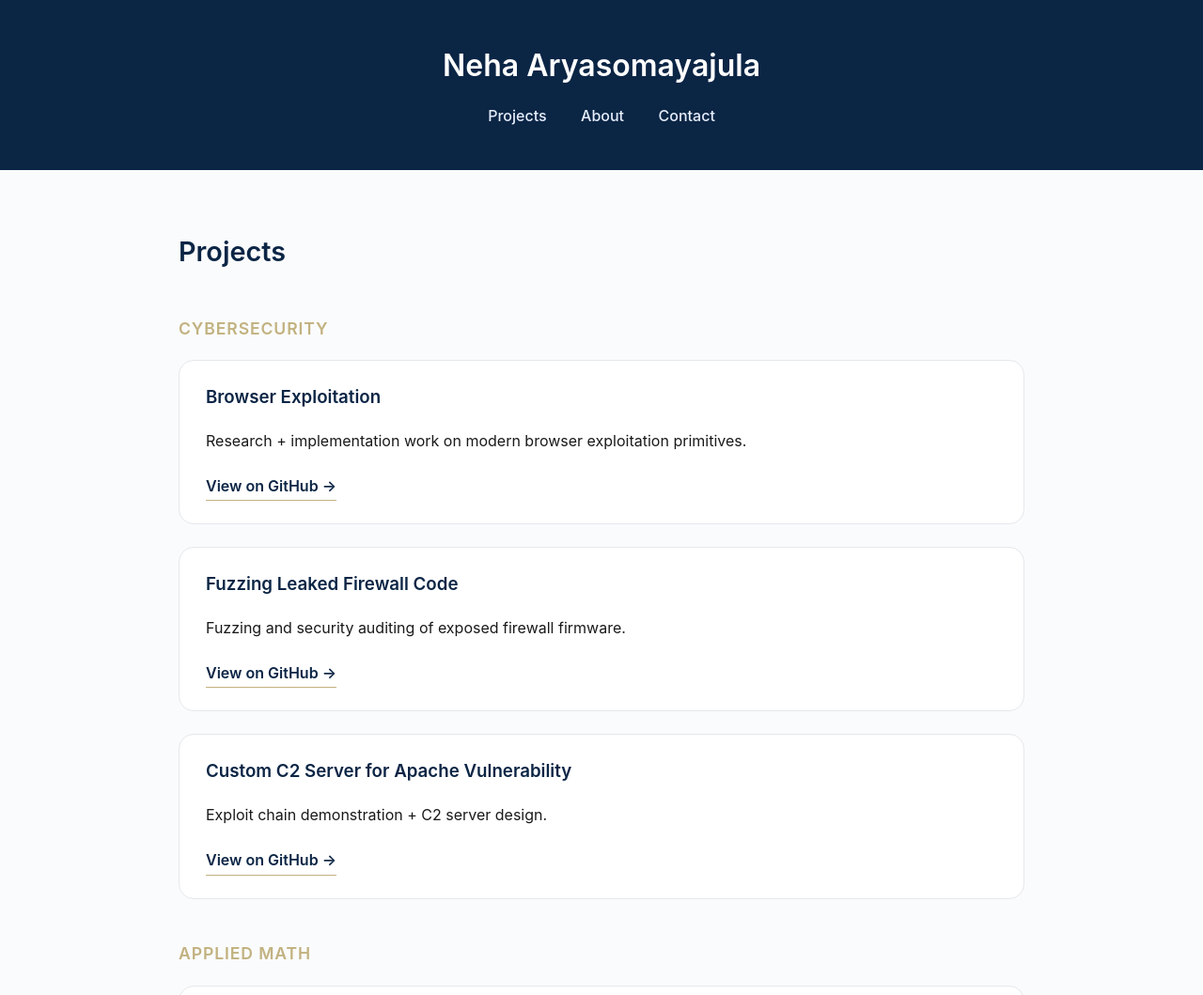
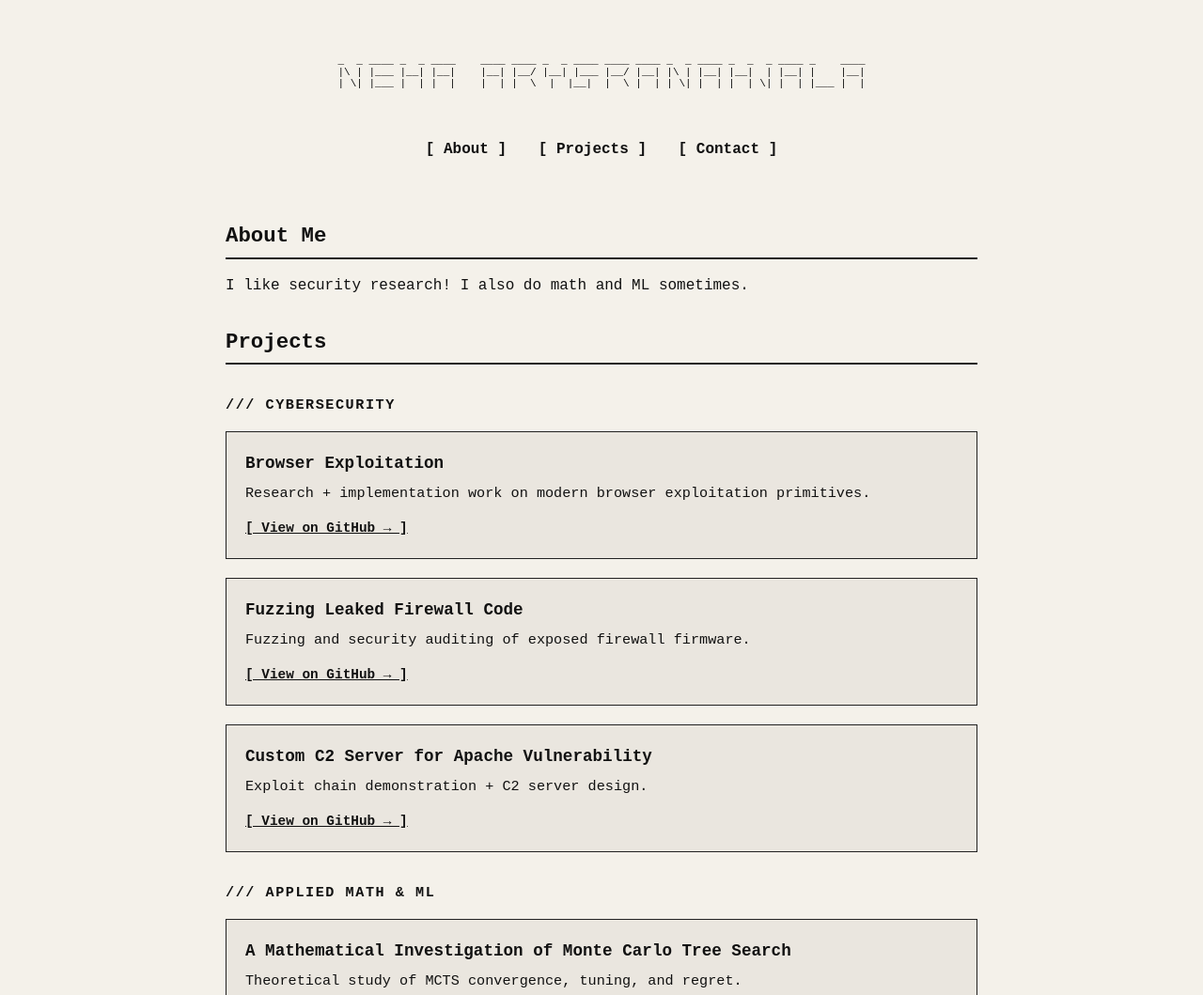
Before and after one commit to nehaka02/nehaka02.github.io, a plain HTML site: page index.html in a window 1280 px wide. Shown: the top 1059 px of the page at 94% size. Drawn offline with Linux system fonts and the light colour scheme.

Commit message:
Refactor index.html for improved layout and content
Updated the title and modified styles for improved aesthetics. Reorganized sections and added new content for better structure.

```diff
--- a/index.html
+++ b/index.html
@@ -3,178 +3,207 @@
 <head>
   <meta charset="UTF-8" />
   <meta name="viewport" content="width=device-width, initial-scale=1.0" />
-  <title>Neha Aryasomayajula — Projects</title>
+  <title>Neha Aryasomayajula — Security & Math</title>
 
   <style>
     :root {
-      --navy: #0b2545;
-      --sand: #c2b280;
-      --bg: #fafbfc;
-      --text-dark: #1a1a1a;
-      --text-muted: #5a6a85;
-      --card-border: #e5e8ec;
+      --bg-oatmeal: #f4f1ea;
+      --text-black: #111111;
+      --border-color: #222222;
+      --card-bg: #eae6df;
     }
 
     body {
       margin: 0;
-      font-family: -apple-system, BlinkMacSystemFont, "Segoe UI", Roboto, Helvetica, Arial, sans-serif;
-      background: var(--bg);
-      color: var(--text-dark);
-      line-height: 1.6;
+      font-family: "Courier New", Courier, monospace;
+      background: var(--bg-oatmeal);
+      color: var(--text-black);
+      line-height: 1.5;
     }
 
-    /* --- Header --- */
+    /* --- Header & ASCII --- */
     header {
-      background: var(--navy);
-      color: white;
-      padding: 2.75rem 1rem;
+      padding: 3rem 1rem 1rem 1rem;
       text-align: center;
     }
 
-    header h1 {
-      margin: 0 0 1rem 0;
-      font-size: 2rem;
-      font-weight: 600;
+    .ascii-art {
+      display: inline-block;
+      text-align: left;
+      font-family: "Courier New", Courier, monospace;
+      font-size: 11px;
+      line-height: 1.1;
+      white-space: pre;
+      color: var(--text-black);
+      overflow-x: auto;
+      max-width: 100%;
+      margin-bottom: 1.5rem;
+    }
+
+    nav {
+      margin-top: 0.5rem;
     }
 
     nav a {
-      color: #e6eefc;
+      color: var(--text-black);
       text-decoration: none;
-      margin: 0 1rem;
-      font-weight: 500;
-      transition: opacity .2s ease;
+      margin: 0 0.75rem;
+      font-weight: bold;
     }
+
     nav a:hover {
-      opacity: 0.7;
+      text-decoration: underline;
     }
 
     /* --- Layout --- */
     .container {
-      max-width: 900px;
-      padding: 2rem 1rem;
+      max-width: 800px;
+      padding: 1rem 1rem 2rem 1rem;
       margin: auto;
     }
 
     h2.section-title {
-      font-size: 1.8rem;
-      font-weight: 600;
-      color: var(--navy);
-      margin-bottom: 1.2rem;
+      font-size: 1.4rem;
+      font-weight: bold;
+      color: var(--text-black);
       margin-top: 2rem;
+      margin-bottom: 1rem;
+      border-bottom: 2px solid var(--border-color);
+      padding-bottom: 0.3rem;
     }
 
     .category {
-      font-size: 1.1rem;
-      font-weight: 600;
-      color: var(--sand);
-      margin-top: 2.8rem;
-      margin-bottom: 1.2rem;
+      font-size: 0.95rem;
+      font-weight: bold;
+      color: var(--text-black);
+      margin-top: 2rem;
+      margin-bottom: 1rem;
       text-transform: uppercase;
-      letter-spacing: 0.05em;
+      letter-spacing: 0.1em;
     }
 
-    /* --- Cards --- */
+    /* --- Minimal Terminal Cards --- */
     .project-card {
-      background: white;
-      padding: 1.5rem 1.75rem;
-      border-radius: 16px;
-      border: 1px solid var(--card-border);
-      margin-bottom: 1.5rem;
-      transition: transform .18s ease, box-shadow .18s ease;
-    }
-    .project-card:hover {
-      transform: translateY(-3px);
-      box-shadow: 0 6px 18px rgba(0,0,0,0.08);
+      background: var(--card-bg);
+      padding: 1.25rem;
+      border: 1px solid var(--border-color);
+      margin-bottom: 1.25rem;
     }
 
     .project-card h3 {
       margin-top: 0;
-      font-weight: 600;
-      color: var(--navy);
+      margin-bottom: 0.5rem;
+      font-size: 1.1rem;
+      font-weight: bold;
+      color: var(--text-black);
+    }
+
+    .project-card p {
+      margin-top: 0;
+      margin-bottom: 0.8rem;
+      font-size: 0.95rem;
     }
 
     .project-card a {
       display: inline-block;
-      margin-top: 0.4rem;
-      color: var(--navy);
-      font-weight: 600;
+      color: var(--text-black);
+      font-weight: bold;
+      text-decoration: underline;
+      font-size: 0.9rem;
+    }
+
+    .project-card a:hover {
+      background: var(--text-black);
+      color: var(--bg-oatmeal);
       text-decoration: none;
-      border-bottom: 1px solid var(--sand);
-      padding-bottom: 2px;
-    }
-    .project-card a:hover {
-      opacity: 0.75;
     }
 
     footer {
       text-align: center;
       padding: 2.5rem 1rem;
-      color: var(--text-muted);
-      font-size: 0.9rem;
-      border-top: 1px solid #dfe3e8;
-      margin-top: 2rem;
+      color: var(--text-black);
+      font-size: 0.85rem;
+      border-top: 1px dashed var(--border-color);
+      margin-top: 3rem;
     }
   </style>
 </head>
 
 <body>
   <header>
-    <h1>Neha Aryasomayajula</h1>
+    <pre class="ascii-art">
+ _  _ ____ _  _ ____    ____ ____ _  _ ____ ____ ____ _  _ ____ _  _  _ ____ _    ____
+ |\ | |___ |__| |__|    |__| |__/ |__| |___ |__/ |__| |\ | |__| |__|  | |__| |    |__|
+ | \| |___ |  | |  |    |  | |  \  |  |__|  |  \ |  | | \| |  | |  | \| |  | |___ |  |
+    </pre>
     <nav>
-      <a href="#projects">Projects</a>
-      <a href="#about">About</a>
-      <a href="#contact">Contact</a>
+      <a href="#about">[ About ]</a>
+      <a href="#projects">[ Projects ]</a>
+      <a href="#contact">[ Contact ]</a>
     </nav>
   </header>
 
-  <main class="container" id="projects">
+  <main class="container">
+    <!-- About Section at Top -->
+    <section id="about">
+      <h2 class="section-title">About Me</h2>
+      <p>I like security research! I also do math and ML sometimes.</p>
+    </section>
+
+    <!-- Projects Section -->
+    <section id="projects">
       <h2 class="section-title">Projects</h2>
 
-    <div class="category">Cybersecurity</div>
+      <div class="category">/// Cybersecurity</div>
 
       <div class="project-card">
         <h3>Browser Exploitation</h3>
         <p>Research + implementation work on modern browser exploitation primitives.</p>
-      <a href="https://github.com/nehaka02/Chrome-Exploitation/tree/main" target="_blank">View on GitHub →</a>
+        <a href="https://github.com/nehaka02/Chrome-Exploitation/tree/main" target="_blank">[ View on GitHub → ]</a>
       </div>
 
       <div class="project-card">
         <h3>Fuzzing Leaked Firewall Code</h3>
         <p>Fuzzing and security auditing of exposed firewall firmware.</p>
-      <a href="https://github.com/yourusername/project2" target="_blank">View on GitHub →</a>
+        <a href="https://github.com/yourusername/project2" target="_blank">[ View on GitHub → ]</a>
       </div>
 
       <div class="project-card">
         <h3>Custom C2 Server for Apache Vulnerability</h3>
         <p>Exploit chain demonstration + C2 server design.</p>
-      <a href="https://github.com/nehaka02/564-Final-Project/tree/main" target="_blank">View on GitHub →</a>
+        <a href="https://github.com/nehaka02/564-Final-Project/tree/main" target="_blank">[ View on GitHub → ]</a>
       </div>
 
-    <div class="category">Applied Math</div>
+      <div class="category">/// Applied Math & ML</div>
 
       <div class="project-card">
         <h3>A Mathematical Investigation of Monte Carlo Tree Search</h3>
         <p>Theoretical study of MCTS convergence, tuning, and regret.</p>
-      <a href="Monte_Carlo_Tree_Search.pdf" target="_blank">View on GitHub →</a>
+        <a href="Monte_Carlo_Tree_Search.pdf" target="_blank">[ View PDF → ]</a>
       </div>
 
       <div class="project-card">
         <h3>Understanding Turing Pattern Formation on Butterfly Wings</h3>
         <p>Analysis + simulations of morphogen interactions and pattern emergence.</p>
-      <a href="Color_Pattern_Formation_in_the_Butterfly_Wing.pdf" target="_blank">View on GitHub →</a>
+        <a href="Color_Pattern_Formation_in_the_Butterfly_Wing.pdf" target="_blank">[ View PDF → ]</a>
       </div>
 
       <div class="project-card">
         <h3>WiFi-Based 3D Human Pose Estimation</h3>
         <p>Using deep learning techniques (CNN + transformer architectures) to regress 3D human pose from WiFi CSI.</p>
-       <a href="Color_Pattern_Formation_in_the_Butterfly_Wing.pdf" target="_blank">View on GitHub →</a>
+        <a href="WiFi_Pose_Estimation.pdf" target="_blank">[ View PDF → ]</a>
       </div>
+    </section>
+
+    <!-- Contact Section -->
+    <section id="contact">
+      <h2 class="section-title">Contact</h2>
+      <p>Email: <a href="mailto:nehaka02@gmail.com" style="color: var(--text-black); font-weight: bold;">nehaka02@gmail.com</a></p>
+    </section>
   </main>
 
-  <section class="container" id="about">
-    <h2 class="section-title">About Me</h2>
-    <p>I like security research! I also do math and ML sometimes.</p>
-  </section>
-
-  <section class="container" id="contact">
-    <h2 clas
+  <footer>
+    <p>© Neha Aryasomayajula — Built minimal.</p>
+  </footer>
+</body>
+</html>
```
Lines whose indentation alone changed are shown as unchanged.
